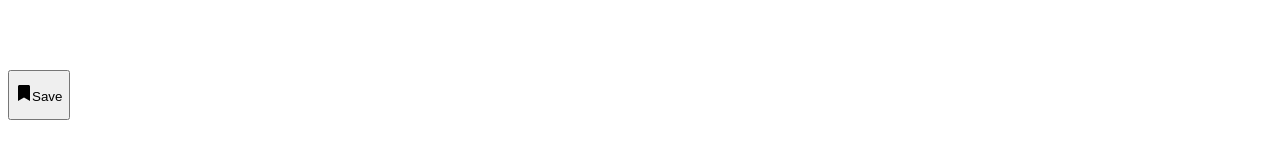
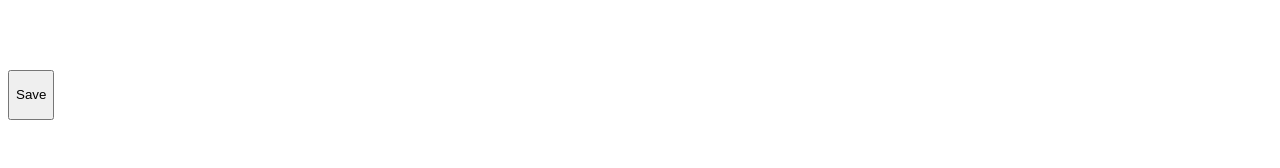
Before and after one commit to guilhermevialle/CineHub, a Next.js app: page /ClientMovie in a window 1280 px wide. Shown: the part 322-490 px from the top of the page. Built offline with nearby package versions, Linux system fonts and the light colour scheme.

Commit message:
creating movie page

```diff
--- a/src/components/lib/buttons/Button.tsx
+++ b/src/components/lib/buttons/Button.tsx
@@ -13,7 +13,7 @@ export default function Button({ icon, text, ...rest }: Props) {
     <button
       {...rest}
       type='button'
-      className='w-full py-3 px-4 inline-flex justify-center items-center gap-2 rounded-md border border-transparent font-semibold bg-white text-black hover:bg-gray-100 focus:outline-none focus:ring-2 focus:ring-white focus:ring-offset-2 transition-all text-lg dark:focus:ring-offset-gray-800'
+      className='w-full py-3 px-4 inline-flex justify-center items-center gap-2 rounded-md border border-transparent font-semibold bg-white text-black hover:bg-gray-100 focus:outline-none focus:ring-2 focus:ring-white focus:ring-offset-2 transition-all text-base dark:focus:ring-offset-gray-800'
     >
       {icon && icon.position == 'left' && icon.asset}
       {text}
--- a/src/components/navbar/MobileNavbar.tsx
+++ b/src/components/navbar/MobileNavbar.tsx
@@ -9,22 +9,22 @@ import {
 
 const navButtons = [
   {
-    icon: <HiHome size={26} />,
+    icon: <HiHome size={22} />,
     text: 'Home',
     width: '25%',
   },
   {
-    icon: <HiBookmark size={26} />,
+    icon: <HiBookmark size={22} />,
     text: 'Saves',
     width: '25%',
   },
   {
-    icon: <HiCog6Tooth size={26} />,
+    icon: <HiCog6Tooth size={22} />,
     text: 'Explore',
     width: '25%',
   },
   {
-    icon: <HiMagnifyingGlass size={26} />,
+    icon: <HiMagnifyingGlass size={22} />,
     text: 'Config',
     width: '25%',
   },
--- a/src/pages/ClientMovie.tsx
+++ b/src/pages/ClientMovie.tsx
@@ -25,7 +25,7 @@ export default function ClientMovie({ movieDetails }: Props) {
         <div className='text-white w-full h-fit'>
           <Padding>
             <div className='w-full h-full'>
-              <h1 className='w-full text-4xl font-bold mt-2 mb-4'>
+              <h1 className='w-full text-4xl font-bold mt-3 mb-4'>
                 <Balancer>{movieDetails?.title}</Balancer>
               </h1>
 
@@ -51,15 +51,11 @@ export default function ClientMovie({ movieDetails }: Props) {
                     height: '50px',
                   }}
                   text='Save'
-                  icon={{
-                    asset: <FaBookmark size={16} />,
-                    position: 'left',
-                  }}
                 />
               </div>
 
               <div className='mb-4'>
-                <p className='text-zinc-200'>
+                <p className='text-[15px] text-zinc-200'>
                   <Balancer>{movieDetails?.overview}</Balancer>
                 </p>
               </div>
```
